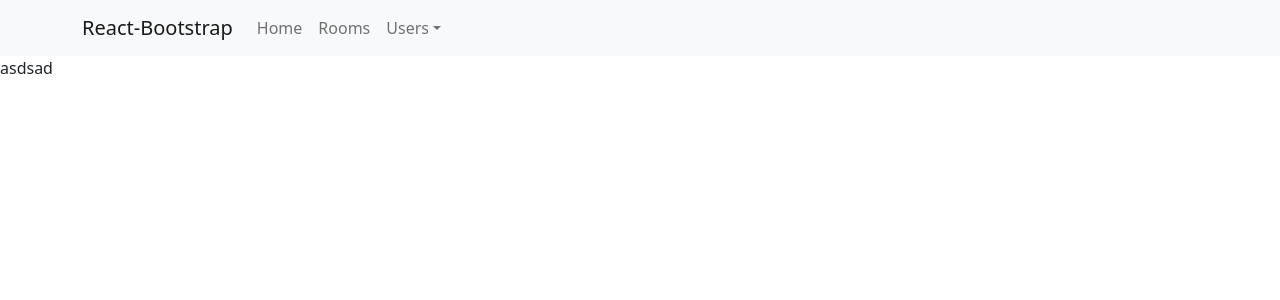
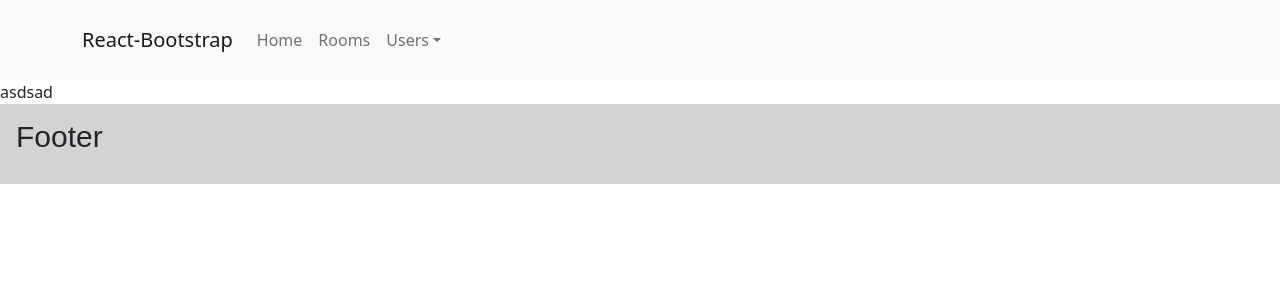
Before and after one commit to remekozicki/hotel-management-project, a React (Vite) app in the folder reactjs-hotel-management/: page / in a window 1280 px wide. Shown: the top 300 px of the page. Built offline with nearby package versions, Linux system fonts and the light colour scheme.

Commit message:
custom footer fixed, RoomType images added, CardComponet normalised Style added here and there

```diff
--- a/reactjs-hotel-management/package.json
+++ b/reactjs-hotel-management/package.json
@@ -12,7 +12,6 @@
     "bootstrap": "^5.2.3",
     "react": "^18.2.0",
     "react-bootstrap": "^2.7.4",
-    "react-bootstrap": "^2.7.4",
     "react-dom": "^18.2.0",
     "react-router-dom": "^6.11.0"
   },
@@ -20,6 +19,7 @@
     "@types/react": "^18.0.28",
     "@types/react-dom": "^18.0.11",
     "@vitejs/plugin-react": "^3.1.0",
+    "mdb-react-ui-kit": "^6.0.0",
     "typescript": "^4.9.3",
     "vite": "^4.2.0"
   }
--- a/reactjs-hotel-management/src/App.tsx
+++ b/reactjs-hotel-management/src/App.tsx
@@ -3,17 +3,19 @@ import NavbarComponent from "./components/NavbarComponent";
 import {BrowserRouter, Route, Routes} from "react-router-dom";
 import HomeComponent from "./components/HomeComponent";
 import RoomsComponent from "./components/RoomsComponent";
+import FooterComponent from "./components/FooterComponent";
 
 function App() {
 
     return (<BrowserRouter>
             <NavbarComponent/>
-            <Routes>
+            <Routes >
                 <Route path="/" element={<HomeComponent/>}></Route>
                 <Route path="/home" element={<HomeComponent/>}></Route>
                 <Route path="/rooms" element={<RoomsComponent/>}></Route>
 
             </Routes>
+            <FooterComponent></FooterComponent>
         </BrowserRouter>
     )
 }
--- a/reactjs-hotel-management/src/assets/RoomsTypesData.json
+++ b/reactjs-hotel-management/src/assets/RoomsTypesData.json
@@ -2,7 +2,7 @@
   {
     "_id": "628d0d2e22b44fb4124bb51d",
     "type": "Small apartment",
-    "image": "",
+    "image": "https://pixabay.com/get/g3e98d443b8822cb850a66f33caa384b05a42ffefb5c741c7a9d50c2a8f5a9219a31eaa21426382bc6e0fabcb308a393b_1280.jpg",
     "size": 2,
     "price": 79,
     "description": "Small apartment, 1 bedroom with 2 beds, 1 bathroom and a nice view to the city."
@@ -10,7 +10,7 @@
   {
     "_id": "628d0d2ece9567c2f36e01b7",
     "type": "Medium apartment",
-    "image": "",
+    "image": "https://pixabay.com/get/g02af120e3a1ba6a58a52c8b83fc4b06cfbaa9cca2327497997ef43ea9e2b60901a735e0916fe12bd686200acadf8d999_1280.jpg",
     "size": 3,
     "price": 119,
     "description": "Medium apartment, 1 bedroom with 3 beds, 1 bathroom and an amusing view onto the mountains."
@@ -18,7 +18,7 @@
   {
     "_id": "628d0d2ee597f5ae21500b55",
     "type": "Single room with balcony",
-    "image": "",
+    "image": "https://pixabay.com/get/g29a150a2d44eacf74cd03d83c5a34328ee73d2c0c4dfa13690419038e6f58cf729ee9e41b4f3285018a882128590ce2a65be2d76095d25dbbcdc793d96090441_1920.jpg",
     "size": 1,
     "price": 59,
     "description": "Room for 1. With balcony. Smokers allowed. 1 Bedroom with 1 bed, 1 kitchen and 1 bathroom. Simple as that."
@@ -26,7 +26,7 @@
   {
     "_id": "628d0d2e2dc9f464522aeb46",
     "type": "Double room with balcony",
-    "image": "",
+    "image": "https://pixabay.com/get/gd36d15641a6a2141292dc841acfe3a5d0dc5ba753fcb146e5d57a75b06ca79c17df79be25db992fa29d7b5e125a759db62af8f32f91ff281a25c2f5ab210d2fb_1920.jpg",
     "size": 2,
     "price": 99,
     "description": "Room for 2. With balcony. Smokers NOT allowed. 1 Bedroom with 2 beds, 1 kitchen and 1 bathroom. Complicated as that."
@@ -34,7 +34,7 @@
   {
     "_id": "628d0d2e9b4f386adf3c679c",
     "type": "Kingsize premium apartment",
-    "image": "",
+    "image": "https://pixabay.com/get/ge1ea93cf41bae5547245654182d8ad045d5630f295e29f8d75cb120756fbfc7681c5034208702508eca8babdf2f8f6ade20bf5934866c5c69d5886130f69b00e_1920.jpg",
     "size": 6,
     "price": 499,
     "description": "Our most premium product. The room consists of 3 rooms: 1 bedroom with 4 beds (queen size), 1 kitchen with 2 sinks, and huge party room with disco ball"
--- a/reactjs-hotel-management/src/components/CardComponent.tsx
+++ b/reactjs-hotel-management/src/components/CardComponent.tsx
@@ -5,11 +5,13 @@ import React from "react";
 
 function CardComponent(roomType: RoomType): JSX.Element {
     return (
-        <Card style={{width: '18rem'}}>
-            <Card.Img variant="top" src="holder.js/100px180?text=Image cap"/>
+        <Card style={{width: '20rem'}}>
+            <Card.Img variant="top" src={roomType.image} style={{height:"230px"}}/>
             <Card.Body>
                 <Card.Title>{roomType.type}</Card.Title>
-                <Card.Text>
+                <Card.Text className=''
+                style={{minHeight: "100px"}}
+                >
                     {roomType.description}
                 </Card.Text>
             </Card.Body>
@@ -18,7 +20,10 @@ function CardComponent(roomType: RoomType): JSX.Element {
                     <ListGroup.Item>price: {roomType.price}$</ListGroup.Item>
                 </ListGroup>
                 <Card.Body>
-                <Card.Link href="#">Show room details</Card.Link>
+                    <Card.Link className="btn btn-primary stretched-link "
+                        href="#">
+                        Show room details
+                    </Card.Link>
                 </Card.Body>
         </Card>)
 }
--- /dev/null
+++ b/reactjs-hotel-management/src/components/FooterComponent.tsx
@@ -0,0 +1,30 @@
+import {MDBBtn, MDBContainer, MDBFooter, MDBIcon} from "mdb-react-ui-kit";
+
+
+function FooterComponent(){
+
+    return (
+        <footer >
+            <div style={{
+                    height: "10vh",
+                    width: "100%",
+                    background: "lightgray",
+
+                    display: "flex",
+                    alignItems: "center",
+                    justifyContent: "flex-start",
+                    margin: "auto"
+                }}>
+                <p className="p-3"
+                   style={{
+                    fontFamily: "arial",
+                    fontSize: "30px"
+                }}>
+                    Footer
+
+                </p>
+            </div>
+        </footer>
+    );
+}
+export default FooterComponent
--- a/reactjs-hotel-management/src/components/NavbarComponent.tsx
+++ b/reactjs-hotel-management/src/components/NavbarComponent.tsx
@@ -7,7 +7,7 @@ import {Route} from "react-router-dom";
 
 function NavbarComponent(): JSX.Element {
     return (
-        <Navbar bg="light" expand="lg">
+        <Navbar className='sticky-top' bg="light" expand="lg" style={{height:"10vh"}}>
             <Container>
                 <Navbar.Brand href="/home">React-Bootstrap</Navbar.Brand>
                 <Navbar.Toggle aria-controls="basic-navbar-nav" />
--- a/reactjs-hotel-management/src/components/RoomsComponent.tsx
+++ b/reactjs-hotel-management/src/components/RoomsComponent.tsx
@@ -13,7 +13,7 @@ function RoomsComponent(): JSX.Element {
     }, []);
 
     return (
-        <div className='wrapper'>
+        <div className='wrapper' style={{minHeight:"80vh"}}>
             <h2 className='p-3'>Available rooms:</h2>
             <div className='d-flex flex-wrap gap-5 justify-content-center'>
                 {rooms.map((roomType: RoomType) => {
```
Also changed, not shown: 1 other file (tests, documents, lock files or other folders). Lines whose indentation alone changed are shown as unchanged.
